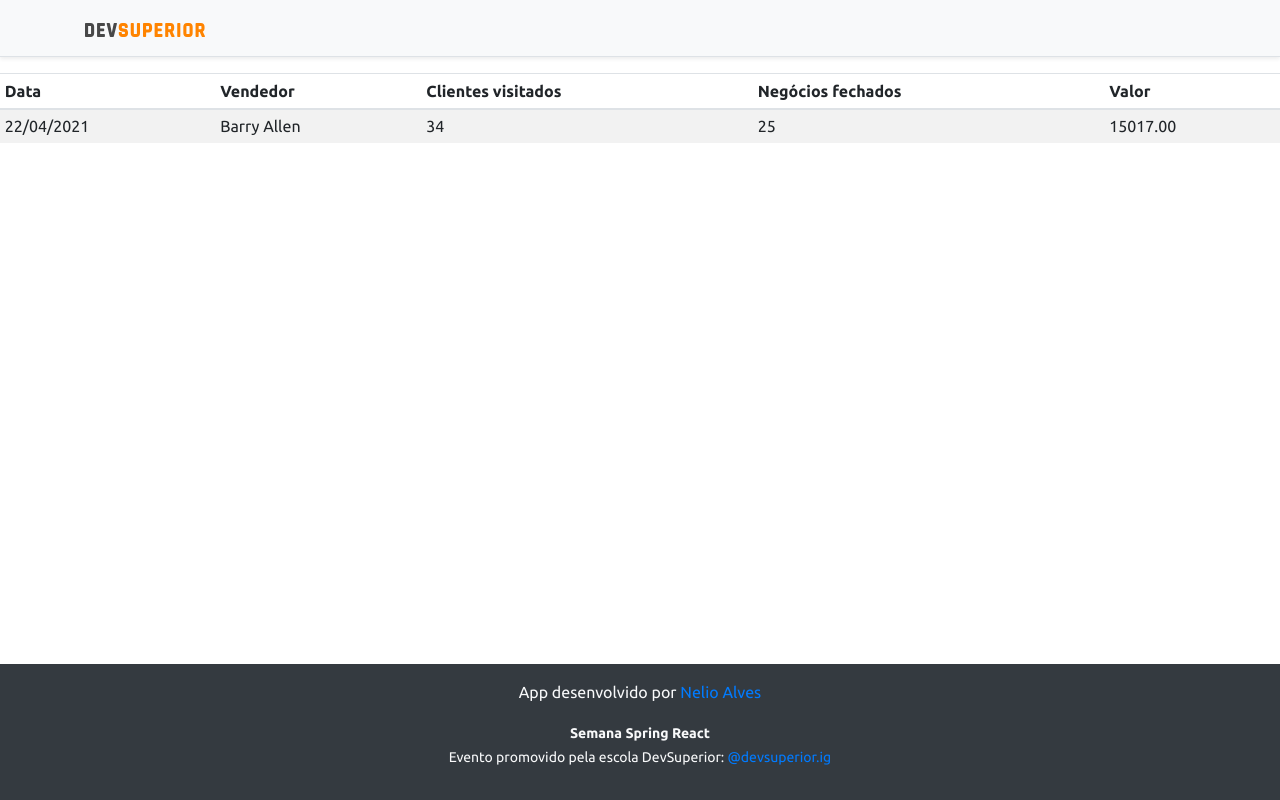
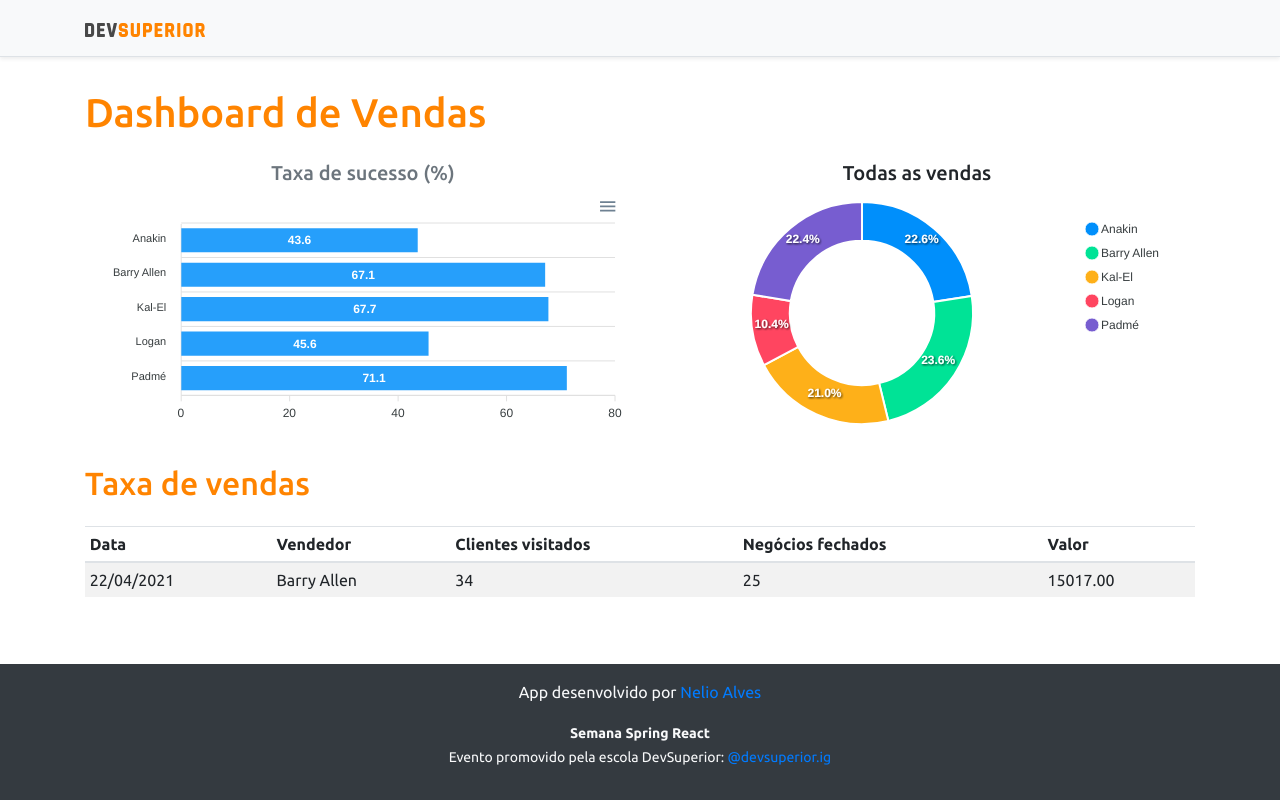
Before and after one commit to LucasNeevs/projeto-sds3, a React (Create React App) app in the folder frontend/: page / in a window 1280 px wide. Built offline with nearby package versions, Linux system fonts and the light colour scheme.

Commit message:
Static charts

```diff
--- a/frontend/package.json
+++ b/frontend/package.json
@@ -12,10 +12,12 @@
     "@types/node": "^12.0.0",
     "@types/react": "^17.0.0",
     "@types/react-dom": "^17.0.0",
+    "apexcharts": "^3.26.1",
     "bootstrap": "^4.6.0",
     "jquery": "1.9.1",
     "popper.js": "^1.16.1",
     "react": "^17.0.2",
+    "react-apexcharts": "^1.3.9",
     "react-dom": "^17.0.2",
     "react-scripts": "4.0.3",
     "typescript": "^4.1.2",
--- a/frontend/src/App.tsx
+++ b/frontend/src/App.tsx
@@ -1,11 +1,30 @@
 import NavBar from './components/NavBar/NavBar';
 import DataTable from "components/DataTable/DataTable";
 import Footer from "components/Footer/Footer";
+import BarChart from 'components/BarChart/BarChart';
+import DonutChart from './components/DonutChart/DonutChart';
 
 const App = (): JSX.Element => (
   <>
     <NavBar />
-    <DataTable />
+      <div className="container">
+        <h1 className="text-primary py-3">Dashboard de Vendas</h1>
+        <div className="row px-3">
+          <div className="col-sm-6">
+            <h5 className="text-center text-secondary">Taxa de sucesso (%)</h5>
+            <BarChart />
+          </div>
+          <div className="col-sm-6">
+            <h5 className="text-center">Todas as vendas</h5>
+            <DonutChart />
+          </div>
+        </div>
+
+        <div className="py-3">
+          <h2 className="text-primary">Taxa de vendas</h2>
+        </div>
+        <DataTable />
+      </div>
     <Footer />
   </>
 );
--- /dev/null
+++ b/frontend/src/components/BarChart/BarChart.tsx
@@ -0,0 +1,36 @@
+import Chart from 'react-apexcharts';
+
+const BarChart = (): JSX.Element => {
+  const options = {
+    plotOptions: {
+      bar: {
+        horizontal: true,
+      }
+    },
+  };
+
+  const mockData = {
+    labels: {
+      categories: ['Anakin', 'Barry Allen', 'Kal-El', 'Logan', 'Padmé']
+    },
+    series: [
+      {
+        name: "% Sucesso",
+        data: [43.6, 67.1, 67.7, 45.6, 71.1]
+      }
+    ]
+  };
+
+  return (
+    <Chart
+      options={{ ...options, xaxis: mockData.labels }}
+      series={mockData.series}
+      type="bar"
+      height="240"
+    />
+  );
+};
+
+BarChart.displayName = 'BarChart';
+
+export default BarChart;
--- /dev/null
+++ b/frontend/src/components/DonutChart/DonutChart.tsx
@@ -0,0 +1,27 @@
+import Chart from 'react-apexcharts';
+
+const DonutChart = (): JSX.Element => {
+  const mockData = {
+    series: [477138, 499928, 444867, 220426, 473088],
+    labels: ['Anakin', 'Barry Allen', 'Kal-El', 'Logan', 'Padmé']
+  }
+
+  const options = {
+    legend: {
+      show: true
+    }
+  }
+
+  return (
+    <Chart
+      options={{ ...options, labels: mockData.labels }}
+      series={mockData.series}
+      type="donut"
+      height="240"
+    />
+  );
+};
+
+DonutChart.displayName = 'DonutChart';
+
+export default DonutChart;
```
Also changed, not shown: 1 other file (tests, documents, lock files or other folders).
